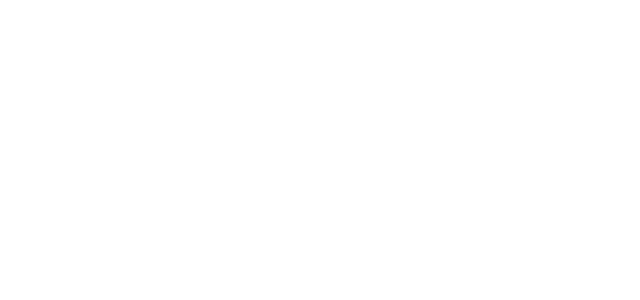
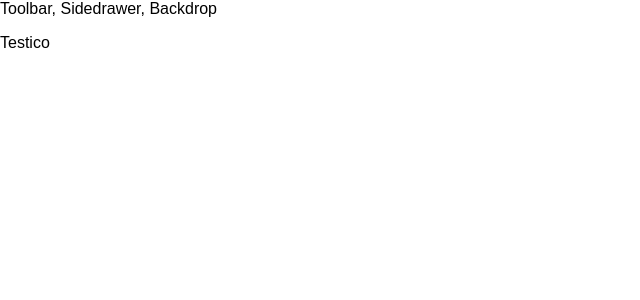
Before and after one commit to servustempore/learning-react, a React app in the folder burger-builder/: page / in a window 1280 px wide. Shown: the top 300 px of the page, without its empty margins (0-640 px from the left). Built offline with nearby package versions, Linux system fonts and the light colour scheme.

Commit message:
added layout comp, aux hoc and init App comp

```diff
--- a/burger-builder/src/App.js
+++ b/burger-builder/src/App.js
@@ -1,10 +1,13 @@
 import React, { Component } from 'react';
+import Layout from './components/Layout/Layout';
 
 class App extends Component {
   render() {
     return (
       <div>
-
+        <Layout>
+          <p>Testico</p>
+        </Layout>
       </div>
     );
   }
--- /dev/null
+++ b/burger-builder/src/components/Layout/Layout.js
@@ -0,0 +1,13 @@
+import React from 'react';
+import Aux from '../../hocs/Aux';
+
+const layout = (props) => (
+    <Aux>
+    <div>Toolbar, Sidedrawer, Backdrop</div>
+    <main>
+    {props.children}
+    </main>
+    </Aux>
+);
+
+export default layout;
--- /dev/null
+++ b/burger-builder/src/hocs/Aux.js
@@ -0,0 +1,5 @@
+import React from 'react';
+
+const aux = (props) => props.children;
+
+export default aux;
```
